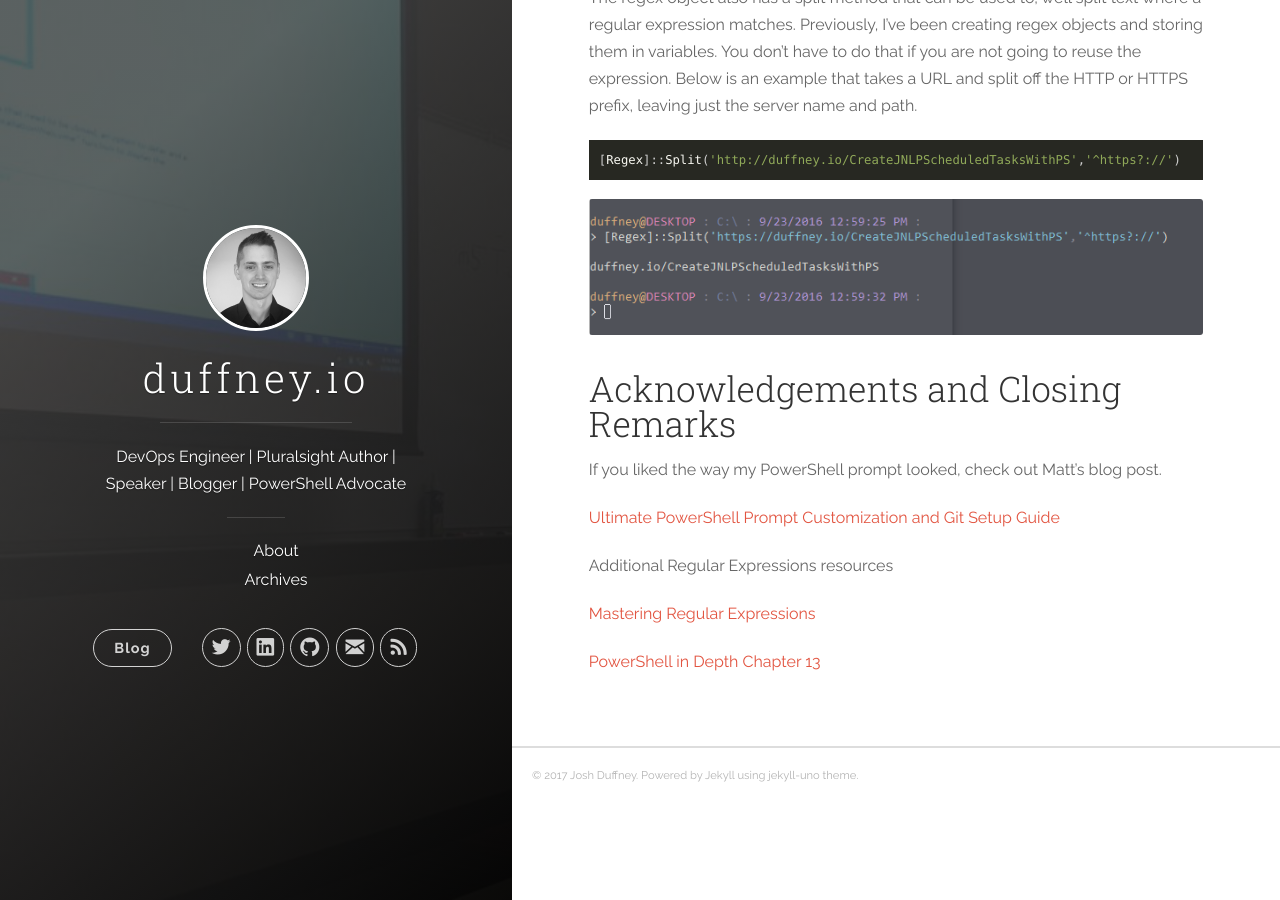
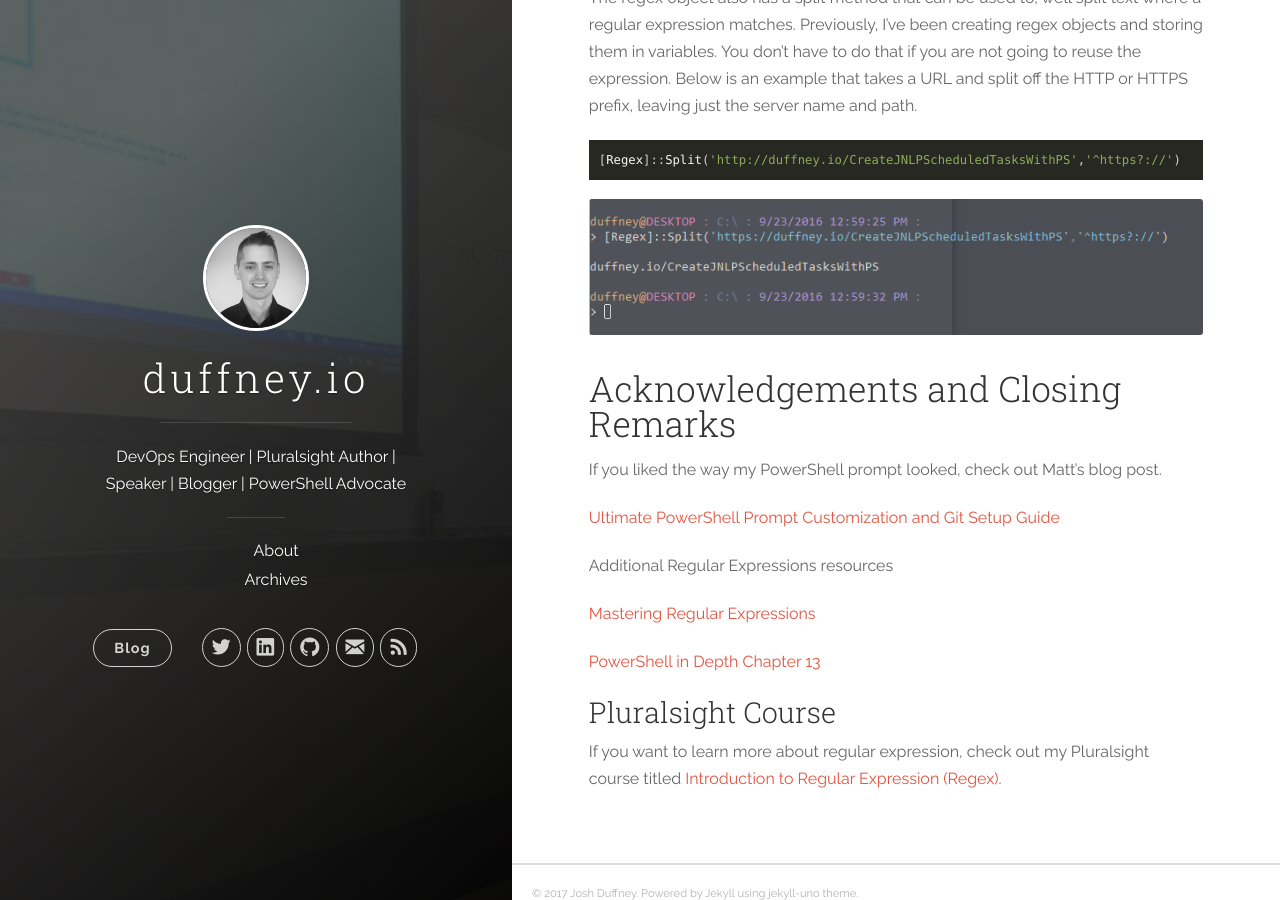
Before and after one commit to AzureDevOps3/duffney.github.io, a Jekyll site: the page built from _posts/2016-9-23-APracticalGuideforUsingRegexinPowerShell.md, in a window 1280 px wide and 900 px high, scrolled down 7519 px. Built offline with Jekyll 4.4.1, drawn with Linux system fonts in a browser that asks for light colours; nearby versions of some CDN libraries; comment, search, counter and statistics services are not loaded.

```diff
--- a/_posts/2016-9-23-APracticalGuideforUsingRegexinPowerShell.md
+++ b/_posts/2016-9-23-APracticalGuideforUsingRegexinPowerShell.md
@@ -175,3 +175,7 @@ Additional Regular Expressions resources
 [Mastering Regular Expressions](https://www.amazon.com/Mastering-Regular-Expressions-Jeffrey-Friedl/dp/0596528124)
 
 [PowerShell in Depth Chapter 13](https://www.amazon.com/PowerShell-Depth-Don-Jones/dp/1617292184/ref=sr_1_1?s=books&ie=UTF8&qid=1474652757&sr=1-1&keywords=powershell+in+depth)
+
+### Pluralsight Course
+
+If you want to learn more about regular expression, check out my Pluralsight course titled [Introduction to Regular Expression (Regex)](https://app.pluralsight.com/library/courses/regular-expression-introduction/table-of-contents).
```
